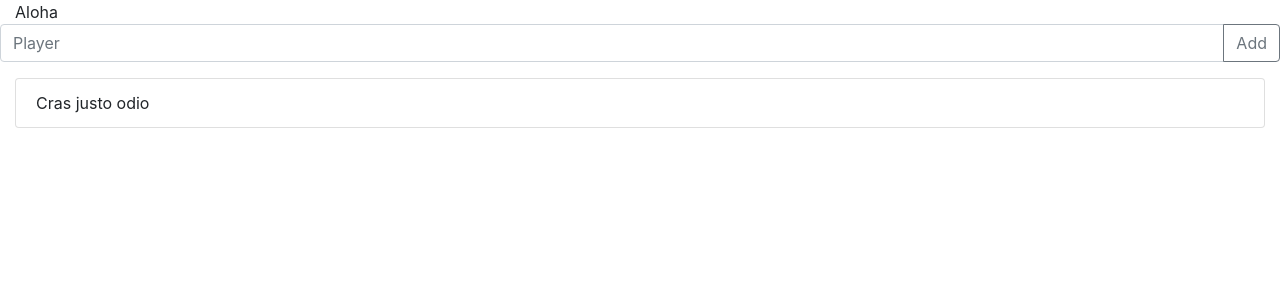
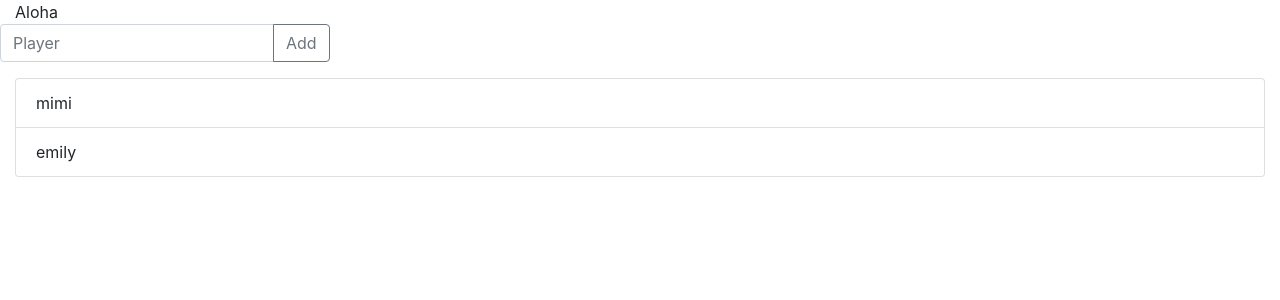
Before and after one commit to mimiflynn/farkle-sc, a React (Create React App) app: page / in a window 1280 px wide. Shown: the top 300 px of the page. Built offline with nearby package versions, Linux system fonts and the light colour scheme.

Commit message:
render players

```diff
--- a/src/components/add-player.js
+++ b/src/components/add-player.js
@@ -1,16 +1,22 @@
 import React from 'react';
 
 export function AddPlayer(props) {
+    const getInput = () => {
+
+    }
+
     const handleAddPlayer = () => {
         props.handleSave();
     };
 
     return (
-        <div className="input-group mb-3">
-            <input type="text" className="form-control" placeholder="Player" aria-label="Player" aria-describedby="button-addon2" />
-            <div className="input-group-append">
-                <button className="btn btn-outline-secondary" type="button" id="button-addon2" onClick={handleAddPlayer}>Add</button>
+        <form>
+            <div className="input-group mb-3">
+                <input type="text" name="player" className="form-control" placeholder="Player" aria-label="Player" aria-describedby="button-addon2" />
+                <div className="input-group-append">
+                    <button className="btn btn-outline-secondary" type="submit" id="button-addon2" onClick={handleAddPlayer}>Add</button>
+                </div>
             </div>
-        </div>
+        </form>
     );
 }
--- a/src/pages/players.js
+++ b/src/pages/players.js
@@ -3,9 +3,19 @@ import React from 'react';
 import { AddPlayer } from '../components/add-player';
 
 export function Players() {
+    const players = ['mimi', 'emily'];
+
     const handleAddPlayer = () => {
         console.log('handle add player');
     };
+
+    const renderPlayers = () => {
+        return players.map((player) => (
+            <li className="list-group-item" key={player}>
+                {player}
+            </li>
+        ));
+    }
 
     return (
         <div>
@@ -15,7 +25,7 @@ export function Players() {
             <div className="row">
                 <div className="col-12">
                     <ul className="list-group">
-                        <li className="list-group-item">Cras justo odio</li>
+                        {renderPlayers()}
                     </ul>
                 </div>
             </div>
```
